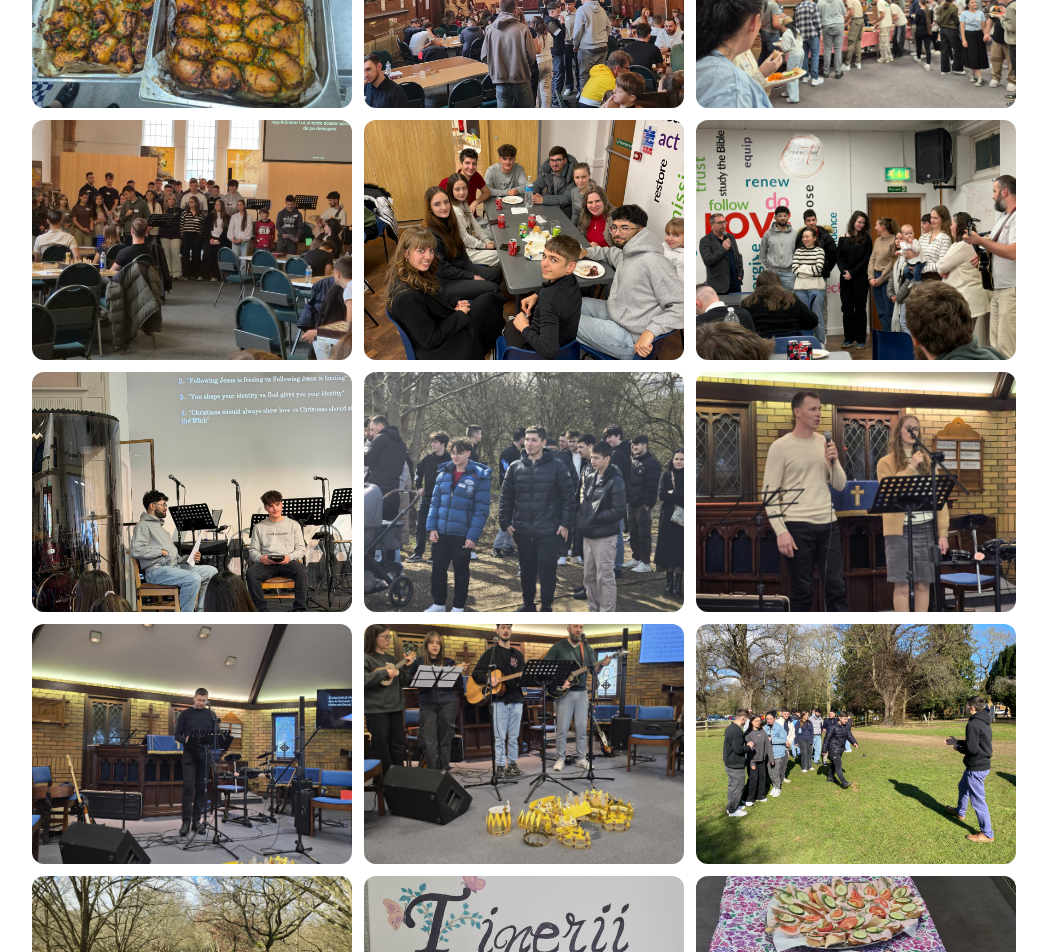
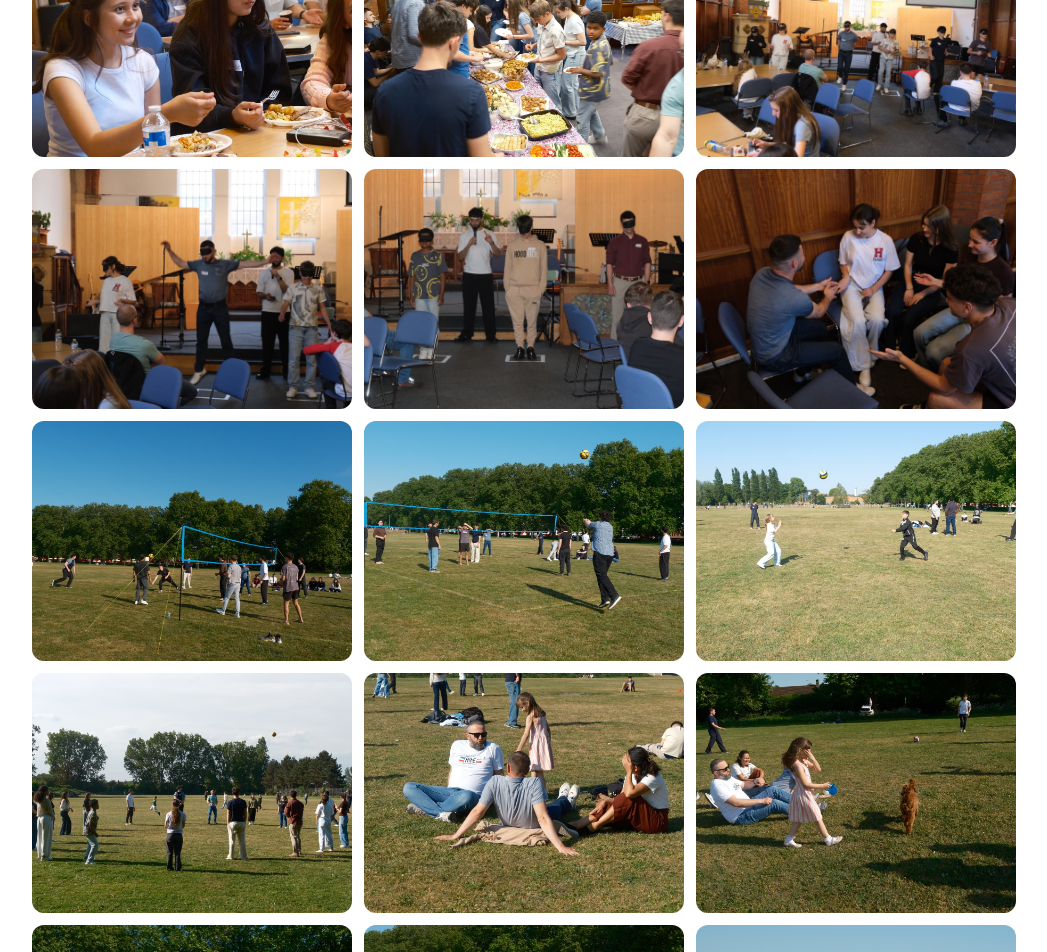
Before and after one commit to vanghmar/tinerii-lui-dumnezeu-uk, a Next.js app: page /en/galerie in a window 1280 px wide. Shown: the part 1320-2272 px from the top of the page, without its empty margins (116-1163 px from the left). Built offline with nearby package versions, Linux system fonts and the light colour scheme.

Commit message:
Organise gallery into sections by event; add Italy conference section

```diff
--- a/components/gallery-grid.tsx
+++ b/components/gallery-grid.tsx
@@ -23,10 +23,44 @@
     );
   }
 
+  // Build render list: inject section headers before the first photo of each section
+  const items: Array<{ type: "header"; label: string } | { type: "photo"; img: GalleryImage }> = [];
+  for (const img of images) {
+    if (img.section) {
+      items.push({ type: "header", label: img.section[locale] });
+    }
+    items.push({ type: "photo", img });
+  }
+
+  // Collect only photos for lightbox navigation
+  const photos = images;
+
   return (
     <>
+      <div className="space-y-10">
+        {(() => {
+          const sections: Array<{ header?: string; photos: GalleryImage[] }> = [];
+          let current: { header?: string; photos: GalleryImage[] } = { photos: [] };
+          for (const img of images) {
+            if (img.section) {
+              if (current.photos.length > 0 || current.header) sections.push(current);
+              current = { header: img.section[locale], photos: [img] };
+            } else {
+              current.photos.push(img);
+            }
+          }
+          if (current.photos.length > 0 || current.header) sections.push(current);
+
+          return sections.map((section, si) => (
+            <div key={si}>
+              {section.header && (
+                <div className="mb-4">
+                  <h3 className="font-serif text-xl text-stone-800">{section.header}</h3>
+                  <div className="mt-1 h-px w-16 bg-orange-500" />
+                </div>
+              )}
               <div className="grid grid-cols-2 sm:grid-cols-3 gap-3">
-        {images.map((img) => (
+                {section.photos.map((img) => (
                   <button
                     key={img.src}
                     type="button"
@@ -43,6 +77,11 @@
                   </button>
                 ))}
               </div>
+            </div>
+          ));
+        })()}
+      </div>
+
       {open && (
         <div
           className="fixed inset-0 z-50 bg-stone-900/80 flex items-center justify-center p-4"
--- a/data/gallery.ts
+++ b/data/gallery.ts
@@ -1,69 +1,105 @@
 import type { GalleryImage } from "./types";
 
 export const gallery: GalleryImage[] = [
-  // Nov 2024 gathering
-  { src: "/gallery/photo-2024-11-09-15-21-41.jpg", alt: { ro: "Tinerii la întâlnire", en: "Youth gathering" }, consentChecked: true },
-  { src: "/gallery/photo-2024-11-09-15-50-50.jpg", alt: { ro: "Tinerii la întâlnire", en: "Youth gathering" }, consentChecked: true },
 
-  // Jan 2025 gathering
-  { src: "/gallery/photo-2025-01-18-22-28-32.jpg", alt: { ro: "Întâlnirea tinerilor", en: "Youth gathering" }, consentChecked: true },
+  // ── 09 Mai 2026 — Biserica lui Hristos din Leyton, Londra ─────────────────
 
-  // Mar 2025 gathering
-  { src: "/gallery/photo-2025-03-15-23-54-33.jpg", alt: { ro: "Întâlnirea tinerilor", en: "Youth gathering" }, consentChecked: true },
+  {
+    src: "/gallery/photo-2026-05-09-12-46-43.jpg",
+    alt: { ro: "Momente din întâlnire", en: "Moments from the gathering" },
+    eventSlug: "2026-05-london",
+    section: { ro: "09 Mai 2026 — Leyton, Londra", en: "9 May 2026 — Leyton, London" },
+    consentChecked: true,
+  },
+  { src: "/gallery/photo-2026-05-09-13-02-06.jpg", alt: { ro: "Momente din întâlnire", en: "Moments from the gathering" }, eventSlug: "2026-05-london", consentChecked: true },
+  { src: "/gallery/photo-2026-05-09-13-31-26.jpg", alt: { ro: "Tinerii împreună", en: "Young people together" }, eventSlug: "2026-05-london", consentChecked: true },
+  { src: "/gallery/photo-2026-05-09-13-31-44.jpg", alt: { ro: "Tinerii împreună", en: "Young people together" }, eventSlug: "2026-05-london", consentChecked: true },
+  { src: "/gallery/photo-2026-05-09-17-48-39.jpg", alt: { ro: "Momente din întâlnire", en: "Moments from the gathering" }, eventSlug: "2026-05-london", consentChecked: true },
+  { src: "/gallery/photo-2026-05-09-22-34-02.jpg", alt: { ro: "Tinerii împreună", en: "Young people together" }, eventSlug: "2026-05-london", consentChecked: true },
+  { src: "/gallery/photo-2026-05-10-12-46-08.jpg", alt: { ro: "Momente de închinare", en: "Worship moments" }, eventSlug: "2026-05-london", consentChecked: true },
+  { src: "/gallery/photo-2026-05-10-12-46-11-2.jpg", alt: { ro: "Momente de închinare", en: "Worship moments" }, eventSlug: "2026-05-london", consentChecked: true },
+  { src: "/gallery/photo-2026-05-10-12-46-12.jpg", alt: { ro: "Tinerii împreună", en: "Young people together" }, eventSlug: "2026-05-london", consentChecked: true },
+  { src: "/gallery/photo-2026-05-10-12-46-13-2.jpg", alt: { ro: "Momente din întâlnire", en: "Moments from the gathering" }, eventSlug: "2026-05-london", consentChecked: true },
+  { src: "/gallery/photo-2026-05-10-12-46-14.jpg", alt: { ro: "Masa împreună", en: "Sharing a meal" }, eventSlug: "2026-05-london", consentChecked: true },
+  { src: "/gallery/photo-2026-05-10-12-46-50.jpg", alt: { ro: "Jocuri și activități", en: "Games and activities" }, eventSlug: "2026-05-london", consentChecked: true },
+  { src: "/gallery/photo-2026-05-10-12-46-51-3.jpg", alt: { ro: "Jocuri și activități", en: "Games and activities" }, eventSlug: "2026-05-london", consentChecked: true },
+  { src: "/gallery/photo-2026-05-10-12-46-52-2.jpg", alt: { ro: "Jocuri și activități", en: "Games and activities" }, eventSlug: "2026-05-london", consentChecked: true },
+  { src: "/gallery/photo-2026-05-10-12-46-53-2.jpg", alt: { ro: "Părtășie", en: "Fellowship" }, eventSlug: "2026-05-london", consentChecked: true },
+  { src: "/gallery/photo-2026-05-10-12-46-54-2.jpg", alt: { ro: "Volei în parc", en: "Volleyball in the park" }, eventSlug: "2026-05-london", consentChecked: true },
+  { src: "/gallery/photo-2026-05-10-12-46-58.jpg", alt: { ro: "Volei în parc", en: "Volleyball in the park" }, eventSlug: "2026-05-london", consentChecked: true },
+  { src: "/gallery/photo-2026-05-10-12-46-59.jpg", alt: { ro: "Jocuri în parc", en: "Games in the park" }, eventSlug: "2026-05-london", consentChecked: true },
+  { src: "/gallery/photo-2026-05-10-12-47-02.jpg", alt: { ro: "Jocuri în parc", en: "Games in the park" }, eventSlug: "2026-05-london", consentChecked: true },
+  { src: "/gallery/photo-2026-05-10-12-47-04.jpg", alt: { ro: "Momente în parc", en: "Moments in the park" }, eventSlug: "2026-05-london", consentChecked: true },
+  { src: "/gallery/photo-2026-05-10-12-47-05.jpg", alt: { ro: "Momente în parc", en: "Moments in the park" }, eventSlug: "2026-05-london", consentChecked: true },
+  { src: "/gallery/photo-2026-05-10-12-47-06.jpg", alt: { ro: "Volei în parc", en: "Volleyball in the park" }, eventSlug: "2026-05-london", consentChecked: true },
+  { src: "/gallery/photo-2026-05-10-12-47-07.jpg", alt: { ro: "Părtășie în parc", en: "Fellowship in the park" }, eventSlug: "2026-05-london", consentChecked: true },
+  { src: "/gallery/photo-2026-05-10-12-47-08.jpg", alt: { ro: "Jocuri în parc", en: "Games in the park" }, eventSlug: "2026-05-london", consentChecked: true },
+  { src: "/gallery/photo-2026-05-10-12-47-10-2.jpg", alt: { ro: "Momente în parc", en: "Moments in the park" }, eventSlug: "2026-05-london", consentChecked: true },
+  { src: "/gallery/photo-2026-05-10-12-47-12-2.jpg", alt: { ro: "Volei în parc", en: "Volleyball in the park" }, eventSlug: "2026-05-london", consentChecked: true },
 
-  // Jul 2025 gathering
-  { src: "/gallery/photo-2025-07-06-13-58-25.jpg", alt: { ro: "Momente din întâlnire", en: "Moments from the gathering" }, consentChecked: true },
+  // ── Conferință Italia 2026 ─────────────────────────────────────────────────
+
+  {
+    src: "/gallery/photo-2026-05-23-16-24-04.jpg",
+    alt: { ro: "Conferință în Italia", en: "Conference in Italy" },
+    section: { ro: "Conferință Italia 2026", en: "Italy Conference 2026" },
+    consentChecked: true,
+  },
+  { src: "/gallery/photo-2026-05-23-17-09-24-2.jpg", alt: { ro: "Conferință în Italia", en: "Conference in Italy" }, consentChecked: true },
+
+  // ── 14 Martie 2026 — Biserica Maranata, Hemel Hempstead ───────────────────
+
+  {
+    src: "/gallery/photo-2026-03-07-11-44-39-3.jpg",
+    alt: { ro: "Momente din întâlnire", en: "Moments from the gathering" },
+    eventSlug: "2026-03-hemel-hempstead",
+    section: { ro: "14 Martie 2026 — Hemel Hempstead", en: "14 March 2026 — Hemel Hempstead" },
+    consentChecked: true,
+  },
+  { src: "/gallery/photo-2026-03-07-11-44-41.jpg", alt: { ro: "Momente din întâlnire", en: "Moments from the gathering" }, eventSlug: "2026-03-hemel-hempstead", consentChecked: true },
+  { src: "/gallery/photo-2026-03-07-11-44-42.jpg", alt: { ro: "Tinerii împreună", en: "Young people together" }, eventSlug: "2026-03-hemel-hempstead", consentChecked: true },
+  { src: "/gallery/photo-2026-03-07-11-44-43.jpg", alt: { ro: "Tinerii împreună", en: "Young people together" }, eventSlug: "2026-03-hemel-hempstead", consentChecked: true },
+  { src: "/gallery/photo-2026-03-07-11-51-41-2.jpg", alt: { ro: "Tinerii împreună", en: "Young people together" }, eventSlug: "2026-03-hemel-hempstead", consentChecked: true },
+  { src: "/gallery/photo-2026-03-15-12-28-03.jpg", alt: { ro: "Întâlnirea tinerilor", en: "Youth gathering" }, eventSlug: "2026-03-hemel-hempstead", consentChecked: true },
+
+  // ── 10 Ianuarie 2026 — Biserica Connected Life, Birmingham ────────────────
+
+  {
+    src: "/gallery/photo-2026-01-11-20-51-54.jpg",
+    alt: { ro: "Întâlnirea tinerilor", en: "Youth gathering" },
+    eventSlug: "2026-01-birmingham",
+    section: { ro: "10 Ianuarie 2026 — Birmingham", en: "10 January 2026 — Birmingham" },
+    consentChecked: true,
+  },
+  { src: "/gallery/photo-2026-01-11-21-03-29.jpg", alt: { ro: "Tinerii împreună", en: "Young people together" }, eventSlug: "2026-01-birmingham", consentChecked: true },
+  { src: "/gallery/photo-2026-01-11-21-03-55.jpg", alt: { ro: "Tinerii împreună", en: "Young people together" }, eventSlug: "2026-01-birmingham", consentChecked: true },
+
+  // ── 8 Noiembrie 2025 — Biserica Viața Nouă, High Wycombe ─────────────────
+
+  {
+    src: "/gallery/photo-2025-09-25-13-50-40.jpg",
+    alt: { ro: "Întâlnirea tinerilor", en: "Youth gathering" },
+    section: { ro: "8 Noiembrie 2025 — High Wycombe", en: "8 November 2025 — High Wycombe" },
+    consentChecked: true,
+  },
+  { src: "/gallery/photo-2025-09-25-13-50-41.jpg", alt: { ro: "Întâlnirea tinerilor", en: "Youth gathering" }, consentChecked: true },
+  { src: "/gallery/photo-2025-09-25-13-52-44.jpg", alt: { ro: "Momente din întâlnire", en: "Moments from the gathering" }, consentChecked: true },
+
+  // ── Alte momente ──────────────────────────────────────────────────────────
+
+  {
+    src: "/gallery/photo-2025-07-06-13-58-25.jpg",
+    alt: { ro: "Momente din întâlnire", en: "Moments from the gathering" },
+    section: { ro: "Alte momente", en: "Other moments" },
+    consentChecked: true,
+  },
   { src: "/gallery/photo-2025-07-06-13-58-26.jpg", alt: { ro: "Momente din întâlnire", en: "Moments from the gathering" }, consentChecked: true },
   { src: "/gallery/photo-2025-07-06-17-38-06.jpg", alt: { ro: "Tinerii împreună", en: "Young people together" }, consentChecked: true },
   { src: "/gallery/photo-2025-07-06-17-38-07-2.jpg", alt: { ro: "Tinerii împreună", en: "Young people together" }, consentChecked: true },
   { src: "/gallery/photo-2025-07-06-17-38-08-2.jpg", alt: { ro: "Tinerii împreună", en: "Young people together" }, consentChecked: true },
   { src: "/gallery/photo-2025-07-06-17-38-09.jpg", alt: { ro: "Momente din întâlnire", en: "Moments from the gathering" }, consentChecked: true },
-
-  // Sep 2025 gathering
-  { src: "/gallery/photo-2025-09-25-13-50-40.jpg", alt: { ro: "Întâlnirea tinerilor", en: "Youth gathering" }, consentChecked: true },
-  { src: "/gallery/photo-2025-09-25-13-50-41.jpg", alt: { ro: "Întâlnirea tinerilor", en: "Youth gathering" }, consentChecked: true },
-  { src: "/gallery/photo-2025-09-25-13-52-44.jpg", alt: { ro: "Momente din întâlnire", en: "Moments from the gathering" }, consentChecked: true },
-
-  // Jan 2026 gathering
-  { src: "/gallery/photo-2026-01-11-20-51-54.jpg", alt: { ro: "Întâlnirea tinerilor", en: "Youth gathering" }, consentChecked: true },
-  { src: "/gallery/photo-2026-01-11-21-03-29.jpg", alt: { ro: "Tinerii împreună", en: "Young people together" }, consentChecked: true },
-  { src: "/gallery/photo-2026-01-11-21-03-55.jpg", alt: { ro: "Tinerii împreună", en: "Young people together" }, consentChecked: true },
-
-  // Mar 2026 gathering
-  { src: "/gallery/photo-2026-03-07-11-44-39-3.jpg", alt: { ro: "Momente din întâlnire", en: "Moments from the gathering" }, consentChecked: true },
-  { src: "/gallery/photo-2026-03-07-11-44-41.jpg", alt: { ro: "Momente din întâlnire", en: "Moments from the gathering" }, consentChecked: true },
-  { src: "/gallery/photo-2026-03-07-11-44-42.jpg", alt: { ro: "Momente din întâlnire", en: "Moments from the gathering" }, consentChecked: true },
-  { src: "/gallery/photo-2026-03-07-11-44-43.jpg", alt: { ro: "Tinerii împreună", en: "Young people together" }, consentChecked: true },
-  { src: "/gallery/photo-2026-03-07-11-51-41-2.jpg", alt: { ro: "Tinerii împreună", en: "Young people together" }, consentChecked: true },
-  { src: "/gallery/photo-2026-03-15-12-28-03.jpg", alt: { ro: "Întâlnirea tinerilor", en: "Youth gathering" }, consentChecked: true },
-
-  // May 2026 gathering
-  { src: "/gallery/photo-2026-05-09-12-46-43.jpg", alt: { ro: "Momente din întâlnire", en: "Moments from the gathering" }, consentChecked: true },
-  { src: "/gallery/photo-2026-05-09-13-02-06.jpg", alt: { ro: "Momente din întâlnire", en: "Moments from the gathering" }, consentChecked: true },
-  { src: "/gallery/photo-2026-05-09-13-31-26.jpg", alt: { ro: "Tinerii împreună", en: "Young people together" }, consentChecked: true },
-  { src: "/gallery/photo-2026-05-09-13-31-44.jpg", alt: { ro: "Tinerii împreună", en: "Young people together" }, consentChecked: true },
-  { src: "/gallery/photo-2026-05-09-17-48-39.jpg", alt: { ro: "Momente din întâlnire", en: "Moments from the gathering" }, consentChecked: true },
-  { src: "/gallery/photo-2026-05-09-22-34-02.jpg", alt: { ro: "Tinerii împreună", en: "Young people together" }, consentChecked: true },
-  { src: "/gallery/photo-2026-05-10-12-46-08.jpg", alt: { ro: "Momente din întâlnire", en: "Moments from the gathering" }, consentChecked: true },
-  { src: "/gallery/photo-2026-05-10-12-46-11-2.jpg", alt: { ro: "Tinerii împreună", en: "Young people together" }, consentChecked: true },
-  { src: "/gallery/photo-2026-05-10-12-46-12.jpg", alt: { ro: "Tinerii împreună", en: "Young people together" }, consentChecked: true },
-  { src: "/gallery/photo-2026-05-10-12-46-13-2.jpg", alt: { ro: "Momente din întâlnire", en: "Moments from the gathering" }, consentChecked: true },
-  { src: "/gallery/photo-2026-05-10-12-46-14.jpg", alt: { ro: "Momente din întâlnire", en: "Moments from the gathering" }, consentChecked: true },
-  { src: "/gallery/photo-2026-05-10-12-46-50.jpg", alt: { ro: "Momente din întâlnire", en: "Moments from the gathering" }, consentChecked: true },
-  { src: "/gallery/photo-2026-05-10-12-46-51-3.jpg", alt: { ro: "Tinerii împreună", en: "Young people together" }, consentChecked: true },
-  { src: "/gallery/photo-2026-05-10-12-46-52-2.jpg", alt: { ro: "Momente din întâlnire", en: "Moments from the gathering" }, consentChecked: true },
-  { src: "/gallery/photo-2026-05-10-12-46-53-2.jpg", alt: { ro: "Momente din întâlnire", en: "Moments from the gathering" }, consentChecked: true },
-  { src: "/gallery/photo-2026-05-10-12-46-54-2.jpg", alt: { ro: "Tinerii împreună", en: "Young people together" }, consentChecked: true },
-  { src: "/gallery/photo-2026-05-10-12-46-58.jpg", alt: { ro: "Tinerii împreună", en: "Young people together" }, consentChecked: true },
-  { src: "/gallery/photo-2026-05-10-12-46-59.jpg", alt: { ro: "Tinerii împreună", en: "Young people together" }, consentChecked: true },
-  { src: "/gallery/photo-2026-05-10-12-47-02.jpg", alt: { ro: "Momente din întâlnire", en: "Moments from the gathering" }, consentChecked: true },
-  { src: "/gallery/photo-2026-05-10-12-47-04.jpg", alt: { ro: "Tinerii împreună", en: "Young people together" }, consentChecked: true },
-  { src: "/gallery/photo-2026-05-10-12-47-05.jpg", alt: { ro: "Momente din întâlnire", en: "Moments from the gathering" }, consentChecked: true },
-  { src: "/gallery/photo-2026-05-10-12-47-06.jpg", alt: { ro: "Momente din întâlnire", en: "Moments from the gathering" }, consentChecked: true },
-  { src: "/gallery/photo-2026-05-10-12-47-07.jpg", alt: { ro: "Tinerii împreună", en: "Young people together" }, consentChecked: true },
-  { src: "/gallery/photo-2026-05-10-12-47-08.jpg", alt: { ro: "Momente din întâlnire", en: "Moments from the gathering" }, consentChecked: true },
-  { src: "/gallery/photo-2026-05-10-12-47-10-2.jpg", alt: { ro: "Momente din întâlnire", en: "Moments from the gathering" }, consentChecked: true },
-  { src: "/gallery/photo-2026-05-10-12-47-12-2.jpg", alt: { ro: "Tinerii împreună", en: "Young people together" }, consentChecked: true },
-  { src: "/gallery/photo-2026-05-23-16-24-04.jpg", alt: { ro: "Momente din întâlnire", en: "Moments from the gathering" }, consentChecked: true },
-  { src: "/gallery/photo-2026-05-23-17-09-24-2.jpg", alt: { ro: "Tinerii împreună", en: "Young people together" }, consentChecked: true },
+  { src: "/gallery/photo-2025-03-15-23-54-33.jpg", alt: { ro: "Întâlnirea tinerilor", en: "Youth gathering" }, consentChecked: true },
+  { src: "/gallery/photo-2025-01-18-22-28-32.jpg", alt: { ro: "Întâlnirea tinerilor", en: "Youth gathering" }, consentChecked: true },
+  { src: "/gallery/photo-2024-11-09-15-21-41.jpg", alt: { ro: "Tinerii la întâlnire", en: "Youth gathering" }, consentChecked: true },
+  { src: "/gallery/photo-2024-11-09-15-50-50.jpg", alt: { ro: "Tinerii la întâlnire", en: "Youth gathering" }, consentChecked: true },
 ];
--- a/data/types.ts
+++ b/data/types.ts
@@ -18,6 +18,8 @@
   src: string;
   alt: Localized;
   eventSlug?: string;
+  /** Set only on the FIRST photo of a section — renders a heading above it */
+  section?: Localized;
   // literal true — every published photo requires a conscious consent check
   consentChecked: true;
 }
```
Lines whose indentation alone changed are shown as unchanged.
